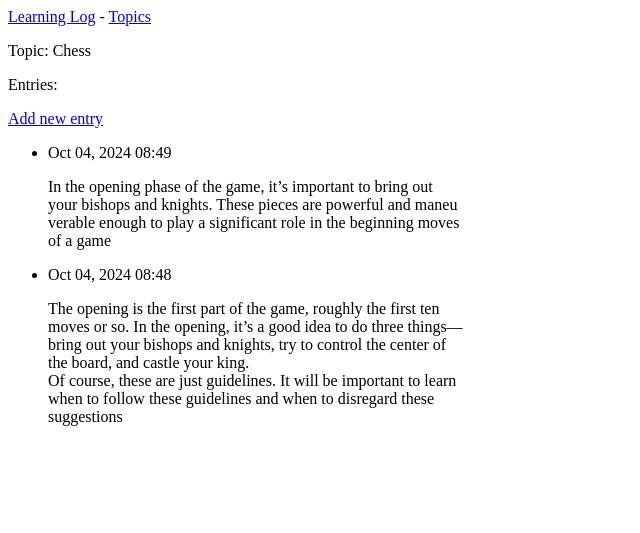
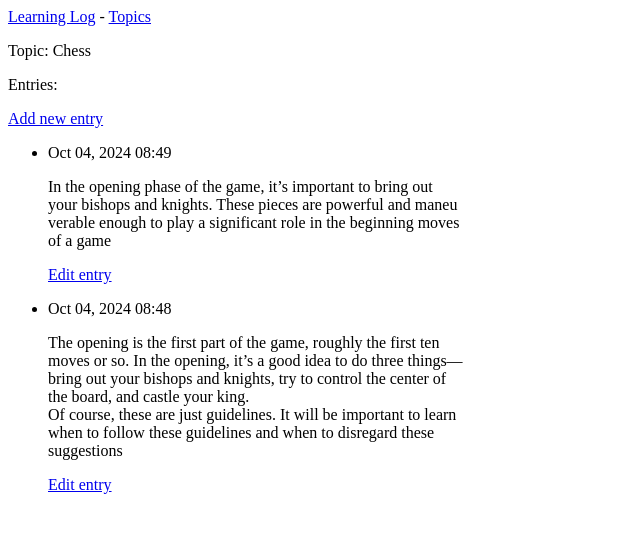
Before and after one commit to aduuuna/learning_log, a Django app: page /topics/1/ in a window 1280 px wide. Shown: the top 533 px of the page, without its empty margins (0-640 px from the left). Run offline with Django 5.2, Linux system fonts and the light colour scheme; data comes from the database, SQL or seed files in the repository.

Commit message:
Editing entries

```diff
--- a/learning_logs/templates/learning_logs/topic.html
+++ b/learning_logs/templates/learning_logs/topic.html
@@ -14,6 +14,9 @@
       <li>
         <p>{{entry.date_added|date:'M d, Y H:i' }}</p>
         <p>{{entry.text|linebreaks }}</p>
+        <p>
+            <a href="{% url 'learning_logs:edit_entry' entry.id %}">Edit entry</a>
+        </p>
       </li>
     {% empty %}
       <li>There are no entires for this topic yet.</li>
--- a/learning_logs/urls.py
+++ b/learning_logs/urls.py
@@ -16,5 +16,6 @@ urlpatterns = [
     path('new_topic/', views.new_topic, name='new_topic'),
     # Page for adding a new entry.
     path('new_entry/<int:topic_id>/', views.new_entry, name='new_entry'),
-
+    # Path for editing an entry
+    path('edit_entry/<int:entry_id>/', views.edit_entry, name='edit_entry'),
 ]
--- a/learning_logs/views.py
+++ b/learning_logs/views.py
@@ -1,7 +1,6 @@
 from django.shortcuts import render, redirect
 
-from .models import Topic
-from .forms import TopicForm
+from .models import Topic, Entry
 from .forms import TopicForm, EntryForm
 
 def index(request):
@@ -54,3 +53,21 @@ def new_entry(request, topic_id):
 
     context= {'topic':topic, 'form': form}
     return render(request, 'learning_logs/new_entry.html', context)
+
+def edit_entry(request, entry_id):
+    """Edit an existing entry."""
+    entry = Entry.objects.get(id=entry_id)
+    topic = entry.topic
+
+    if request.method != 'POST':
+        # Initial request; pre-fill form with the current entry
+        form = EntryForm(instance=entry)
+    else:
+        # POST data submitted; process data.
+        form = EntryForm(instance=entry, data=request.POST)
+        if form.is_valid():
+            form.save()
+            return redirect('learning_logs:topic', topic_id=topic.id)
+
+    context = {'entry': entry, 'topic': topic, 'form': form}
+    return render(request, 'learning_logs/edit_entry.html', context)
```
Also changed, not shown: learning_logs/templates/learning_logs/edit_entry.html (added, +15 -0 lines).
